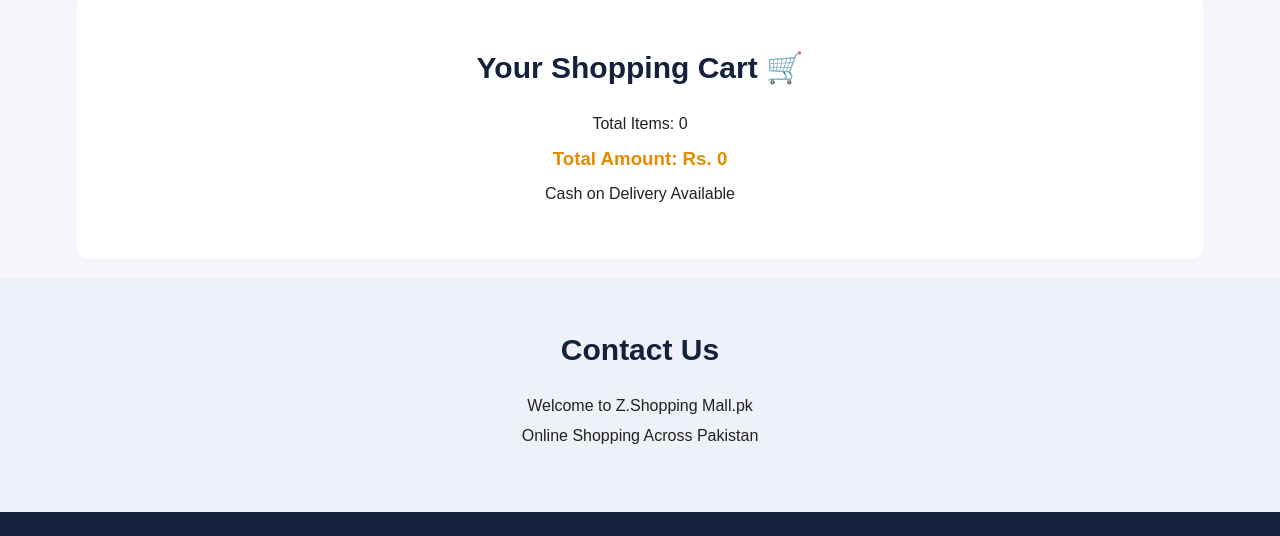
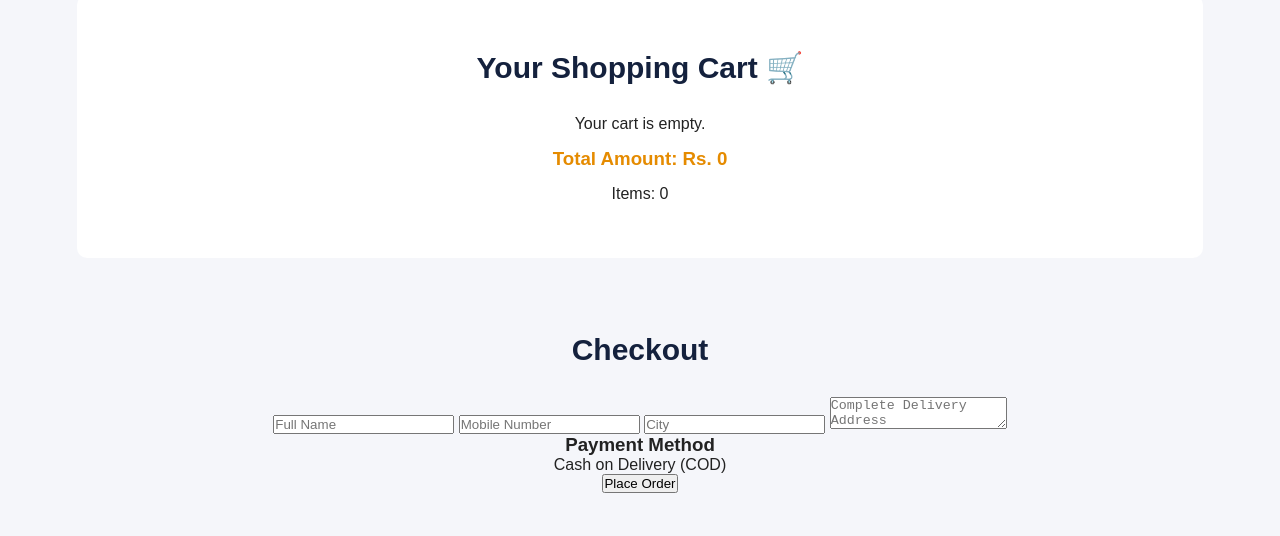
Before and after one commit to hafizbhai9822-blip/z-shopping-mall-pk, a plain HTML site: page index.html in a window 1280 px wide. Shown: the part 1710-2246 px from the top of the page. Drawn offline with Linux system fonts and the light colour scheme.

Commit message:
Update index.html

```diff
--- a/index.html
+++ b/index.html
@@ -60,12 +60,29 @@
   <div id="products" class="products"></div>
 </section>
 
+
 <section class="cart-section">
   <h2>Your Shopping Cart 🛒</h2>
-  <p>Total Items: <span id="cart-count">0</span></p>
+  <div id="cart-items"></div>
   <h3>Total Amount: Rs. <span id="cart-total">0</span></h3>
-  <p>Cash on Delivery Available</p>
+  <p>Items: <span id="cart-count">0</span></p>
 </section>
+
+<section class="checkout-section" id="checkout">
+  <h2>Checkout</h2>
+  <form id="checkout-form">
+    <input type="text" id="customer-name" placeholder="Full Name" required>
+    <input type="tel" id="customer-phone" placeholder="Mobile Number" required>
+    <input type="text" id="customer-city" placeholder="City" required>
+    <textarea id="customer-address" placeholder="Complete Delivery Address" required></textarea>
+
+    <h3>Payment Method</h3>
+    <p>Cash on Delivery (COD)</p>
+
+    <button type="submit">Place Order</button>
+  </form>
+</section>
+
 
 <section id="contact">
   <h2>Contact Us</h2>
```
